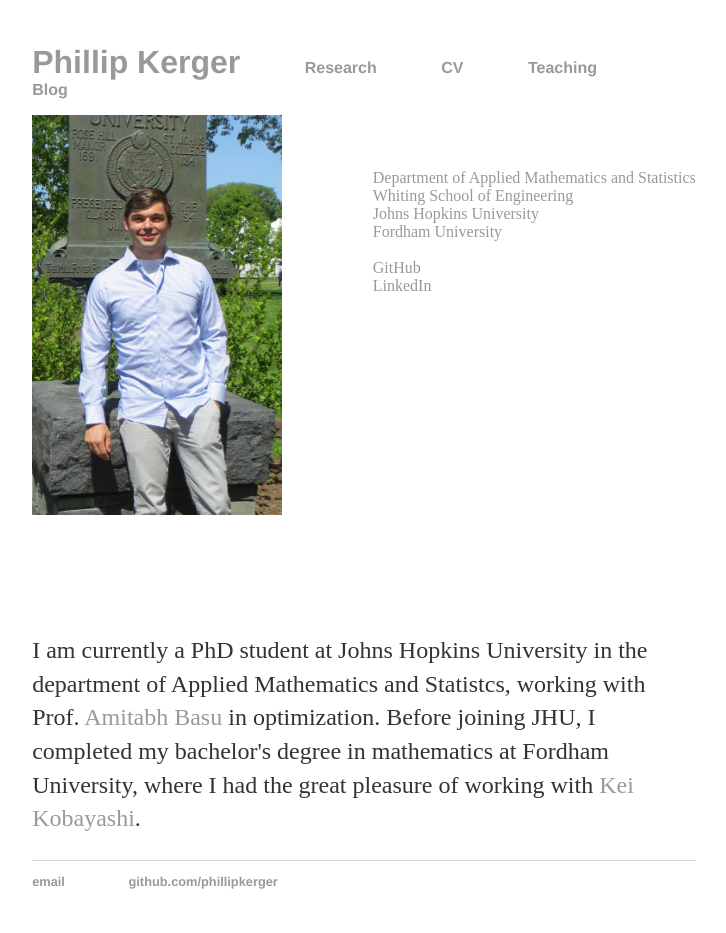
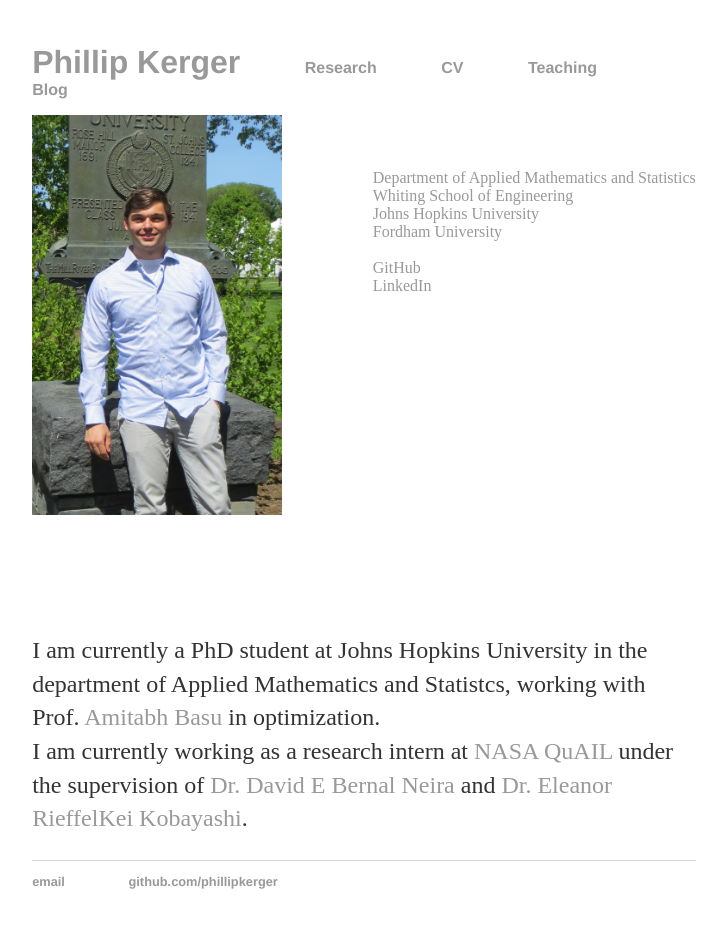
Before and after one commit to PhillipKerger/phillipkerger.github.io, a Jekyll site: the page built from index.html, in a window 1280 px wide. Shown: the whole page, without its empty margins (276-1002 px from the left). Built offline with Jekyll 4.4.1, drawn with Linux system fonts in a browser that asks for light colours.

Commit message:
Update index.html

```diff
--- a/index.html
+++ b/index.html
@@ -35,7 +35,12 @@ title: Phillip Kerger
 <div class="blurb">
 	<!--commenting out the header <h1>Phillip Kerger</h1>-->
 	<p>I am currently a PhD student at Johns Hopkins University in the department of Applied Mathematics and Statistcs, working with Prof.
-		<a href="https://www.ams.jhu.edu/~abasu9/">Amitabh Basu</a> in optimization.
+		<a href="https://www.ams.jhu.edu/~abasu9/">Amitabh Basu</a> in optimization. <br>
+		I am currently working as a research intern at
+		<a href="https://www.nasa.gov/content/nasa-quantum-artificial-intelligence-laboratory-quail/">NASA QuAIL</a>
+		under the supervision of <a href="https://www.andrew.cmu.edu/user/debernal/">Dr. David E Bernal Neira</a>
+		and <a href="https://scholar.google.com/citations?user=2UvnS7UAAAAJ&hl=en">Dr. Eleanor Rieffel</a,
+		where I am working on distributed quantum algorithms.
 		Before joining JHU, I completed my bachelor's degree in mathematics at Fordham University, where I had the great pleasure of working with
 		<a href="https://www.fordham.edu/info/20597/mathematics_faculty/9444/kei_kobayashi">Kei Kobayashi</a>.
 		 </p>
```
